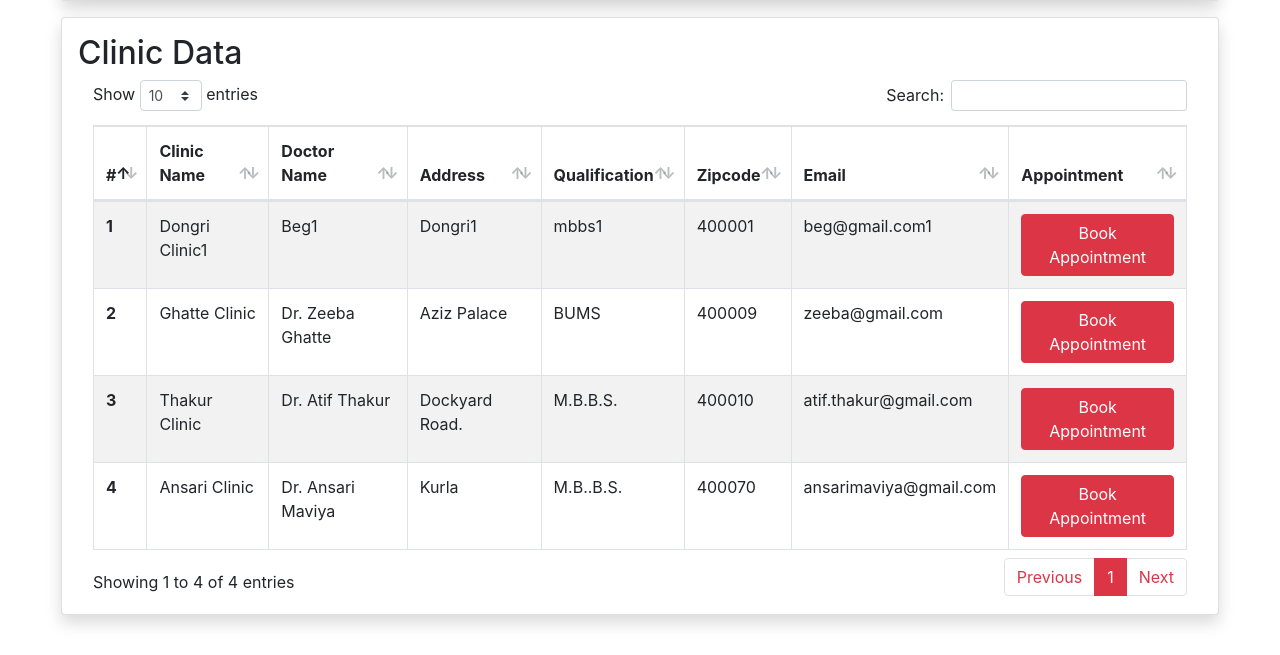
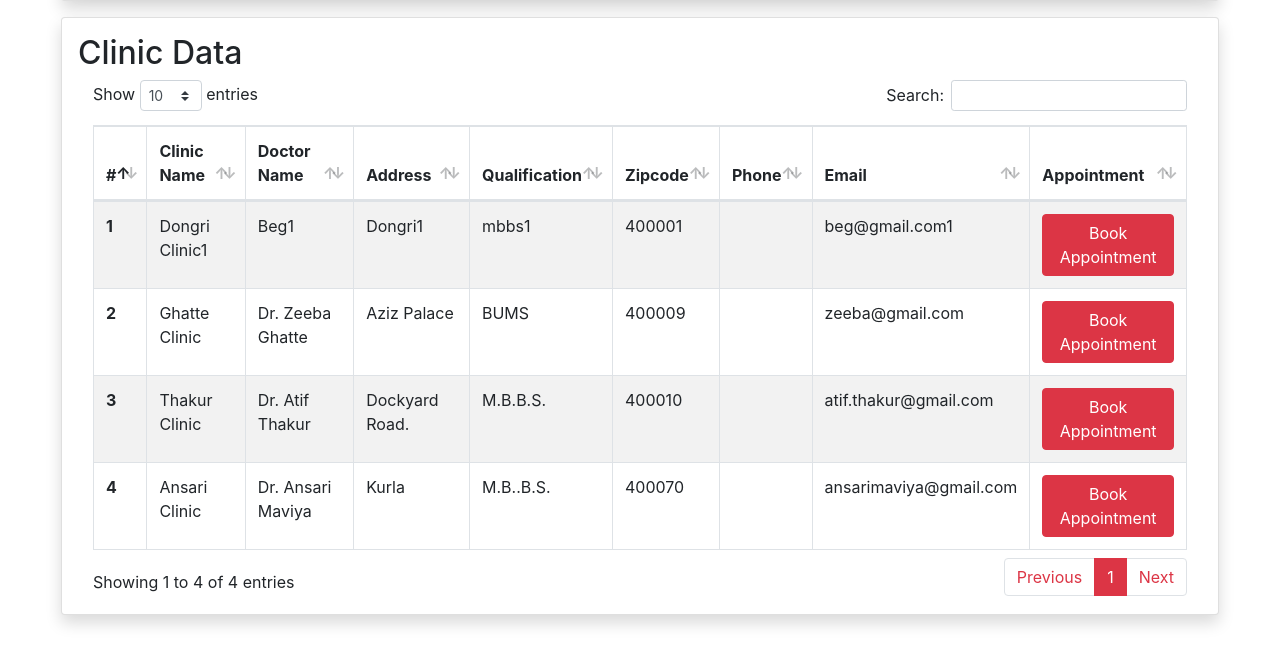
Before and after one commit to sahil1234321/Alerting-System, a Django app: template healthAdmin/templates/dinfo.html in a window 1280 px wide. Shown: the part 576-1231 px from the top of the page. Run offline with Django 3.2, Linux system fonts and the light colour scheme; the template is opened without the code that fills it: values that come from a table or form of the project are taken from there, others are empty; data comes from the database, SQL or seed files in the repository; some libraries are stand-ins or nearby versions.

Commit message:
Phone number changes

```diff
--- a/healthAdmin/templates/dinfo.html
+++ b/healthAdmin/templates/dinfo.html
@@ -47,6 +47,7 @@
                                             <th scope="col">Address</th>
                                             <th scope="col">Qualification</th>
                                             <th scope="col">Zipcode</th>
+                                            <th scope="col">Phone</th>
                                             <th scope="col">Email</th>
                                             <th scope="col">Appointment</th>
                                         </tr>
@@ -60,6 +61,7 @@
                                             <td>{{y.address}}</td>
                                             <td>{{y.doctorqualification}}</td>
                                             <td>{{y.zipcode}}</td>
+                                            <td>{{y.phone}}</td>
                                             <td>{{y.email}}</td>
                                             <td><a href="appoint/{{y.pk}}/"><button type="button" class="btn btn-danger">Book Appointment</button></a></td>
                                         </tr>
```
